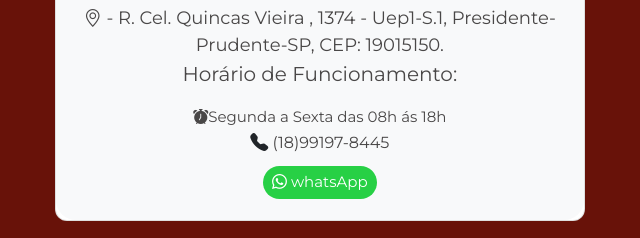
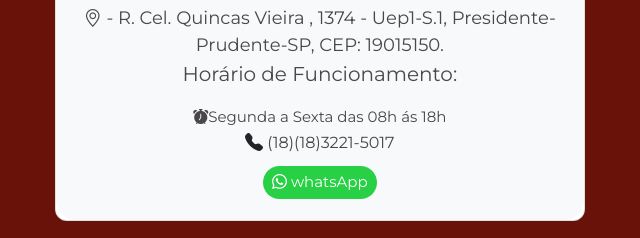
Before and after one commit to ProjetoWinmed/LpPresidentePrudente, a plain HTML site: page index.html in a window 1280 px wide. Shown: the part 2862-3100 px from the top of the page, 32-672 px from the left. Drawn offline with nearby package versions, Linux system fonts and the light colour scheme; grey boxes are pictures that could not be loaded; a script that the page names is missing.

Commit message:
Update index.html

```diff
--- a/index.html
+++ b/index.html
@@ -272,7 +272,7 @@
 
 
               <i class="bi bi-telephone-fill" style="font-size:18px;"></i> <a
-                style="text-decoration: none;color: #494747;" href="tel:+5518992978445">(18)99197-8445</a>
+                style="text-decoration: none;color: #494747;" href="tel:+551832215017">(18)(18)3221-5017</a>
               <div style="text-align: center;">
                 <button class="btn  text-dark btn-sm "
                   style="background-color:rgb(39, 208, 69);border-radius: 20px;padding: 0 auto;margin-top: 10px;"> <a
```
